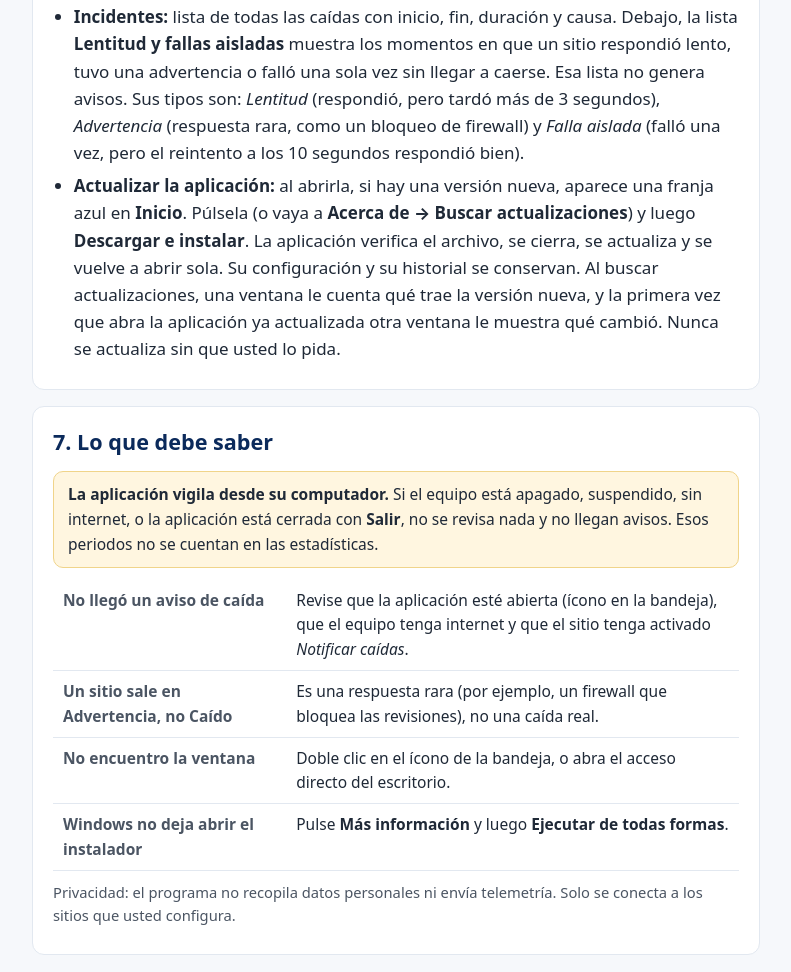
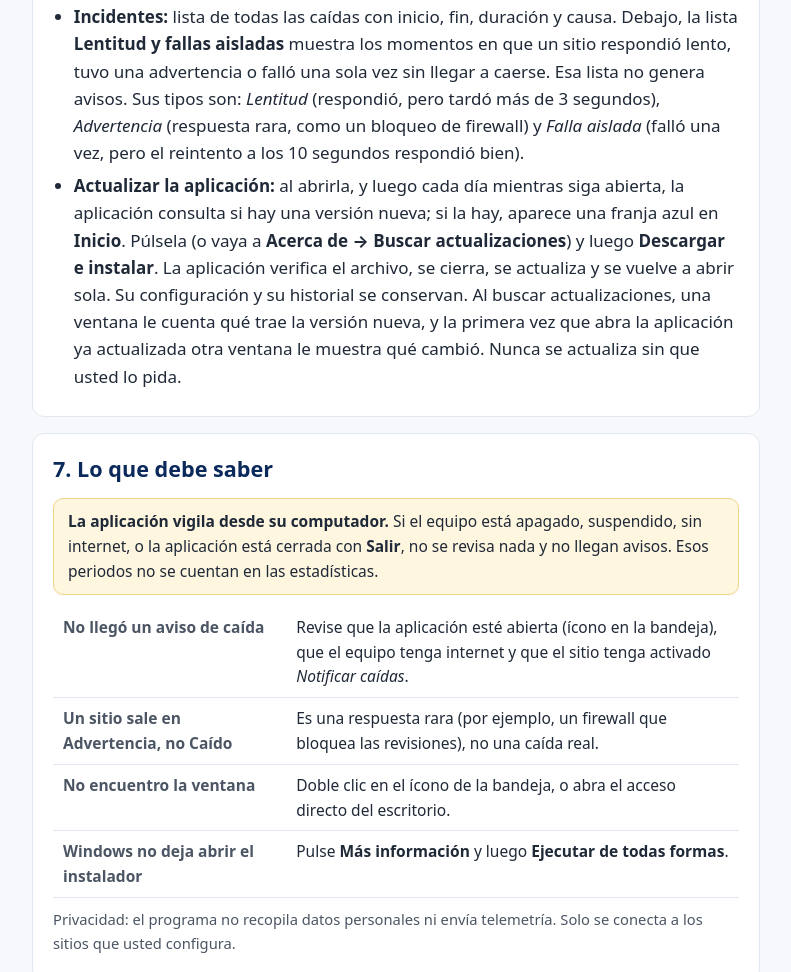
Before and after one commit to Andresvillegas06/monitor-paginas-web-releases, a plain HTML site: page index.html in a window 1280 px wide. Shown: the part 2875-3847 px from the top of the page, without its empty margins (244-1035 px from the left). Drawn offline with Linux system fonts and the light colour scheme; no server answers.

Commit message:
Guia: el aviso de version nueva se consulta cada dia

```diff
--- a/index.html
+++ b/index.html
@@ -122,7 +122,7 @@
       <li><strong>Estadísticas:</strong> elija un sitio y un periodo para ver disponibilidad, tiempos de respuesta, incidentes y el historial de cada revisión. Donde el computador estuvo apagado o suspendido, el gráfico deja un hueco: no se midió nada y no se cuenta como caída.</li>
       <li><strong>Reportes (PDF):</strong> elija el sitio (o todos) y el periodo, y pulse <strong>Generar reporte PDF</strong>. Se guardan en <code>Documentos\MonitorPaginasWeb\Reportes</code>.</li>
       <li><strong>Incidentes:</strong> lista de todas las caídas con inicio, fin, duración y causa. Debajo, la lista <strong>Lentitud y fallas aisladas</strong> muestra los momentos en que un sitio respondió lento, tuvo una advertencia o falló una sola vez sin llegar a caerse. Esa lista no genera avisos. Sus tipos son: <em>Lentitud</em> (respondió, pero tardó más de 3 segundos), <em>Advertencia</em> (respuesta rara, como un bloqueo de firewall) y <em>Falla aislada</em> (falló una vez, pero el reintento a los 10 segundos respondió bien).</li>
-      <li><strong>Actualizar la aplicación:</strong> al abrirla, si hay una versión nueva, aparece una franja azul en <strong>Inicio</strong>. Púlsela (o vaya a <strong>Acerca de → Buscar actualizaciones</strong>) y luego <strong>Descargar e instalar</strong>. La aplicación verifica el archivo, se cierra, se actualiza y se vuelve a abrir sola. Su configuración y su historial se conservan. Al buscar actualizaciones, una ventana le cuenta qué trae la versión nueva, y la primera vez que abra la aplicación ya actualizada otra ventana le muestra qué cambió. Nunca se actualiza sin que usted lo pida.</li>
+      <li><strong>Actualizar la aplicación:</strong> al abrirla, y luego cada día mientras siga abierta, la aplicación consulta si hay una versión nueva; si la hay, aparece una franja azul en <strong>Inicio</strong>. Púlsela (o vaya a <strong>Acerca de → Buscar actualizaciones</strong>) y luego <strong>Descargar e instalar</strong>. La aplicación verifica el archivo, se cierra, se actualiza y se vuelve a abrir sola. Su configuración y su historial se conservan. Al buscar actualizaciones, una ventana le cuenta qué trae la versión nueva, y la primera vez que abra la aplicación ya actualizada otra ventana le muestra qué cambió. Nunca se actualiza sin que usted lo pida.</li>
     </ul>
   </section>
 
```
